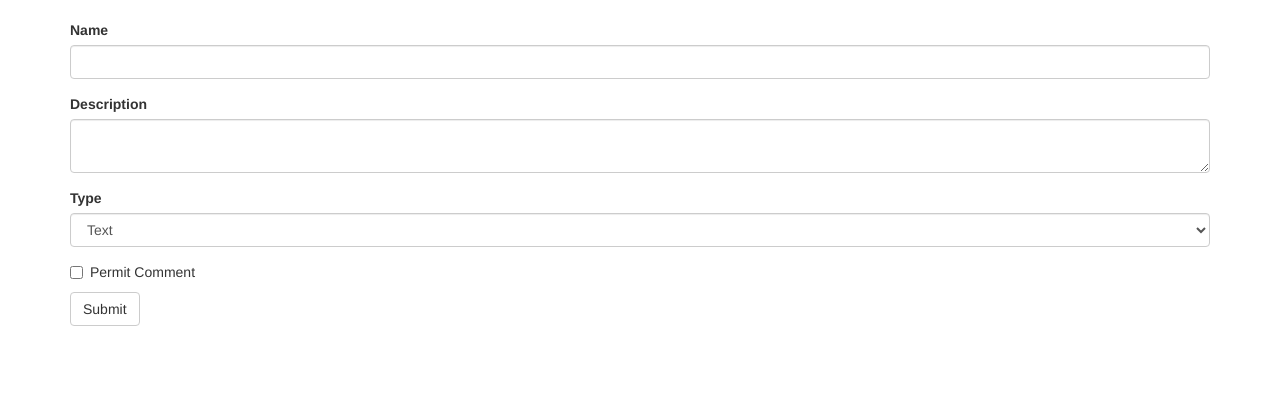
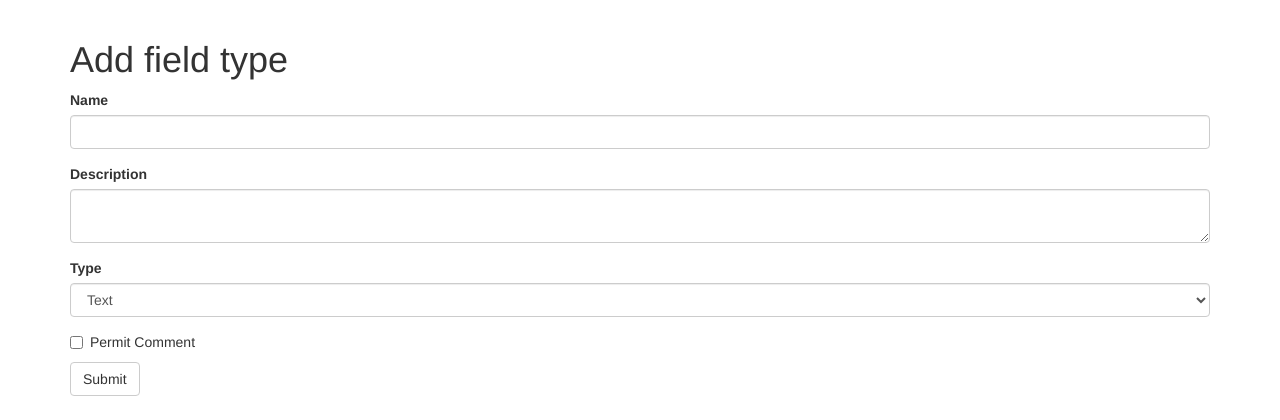
Before and after one commit to fabianfreyer/Studienfuehrer, a Flask app: template app/templates/admin/schema_form.html in a window 1280 px wide. Shown: the part 52-472 px from the top of the page. Run offline with Flask 3, Linux system fonts and the light colour scheme; the template is opened without the code that fills it: values that come from a table or form of the project are taken from there, others are empty; parts of the project's set-up code (start-up, migrations or seed data) failed here and were passed over; some libraries are stand-ins or nearby versions.

Commit message:
Added a title to the schema_add form

```diff
--- a/app/templates/admin/schema_form.html
+++ b/app/templates/admin/schema_form.html
@@ -2,5 +2,6 @@
 {% import "bootstrap/wtf.html" as wtf %}
 
 {% block page_content %}
+<h1>Add field type</h1>
 {{ wtf.quick_form(form) }}
 {% endblock %}
```
